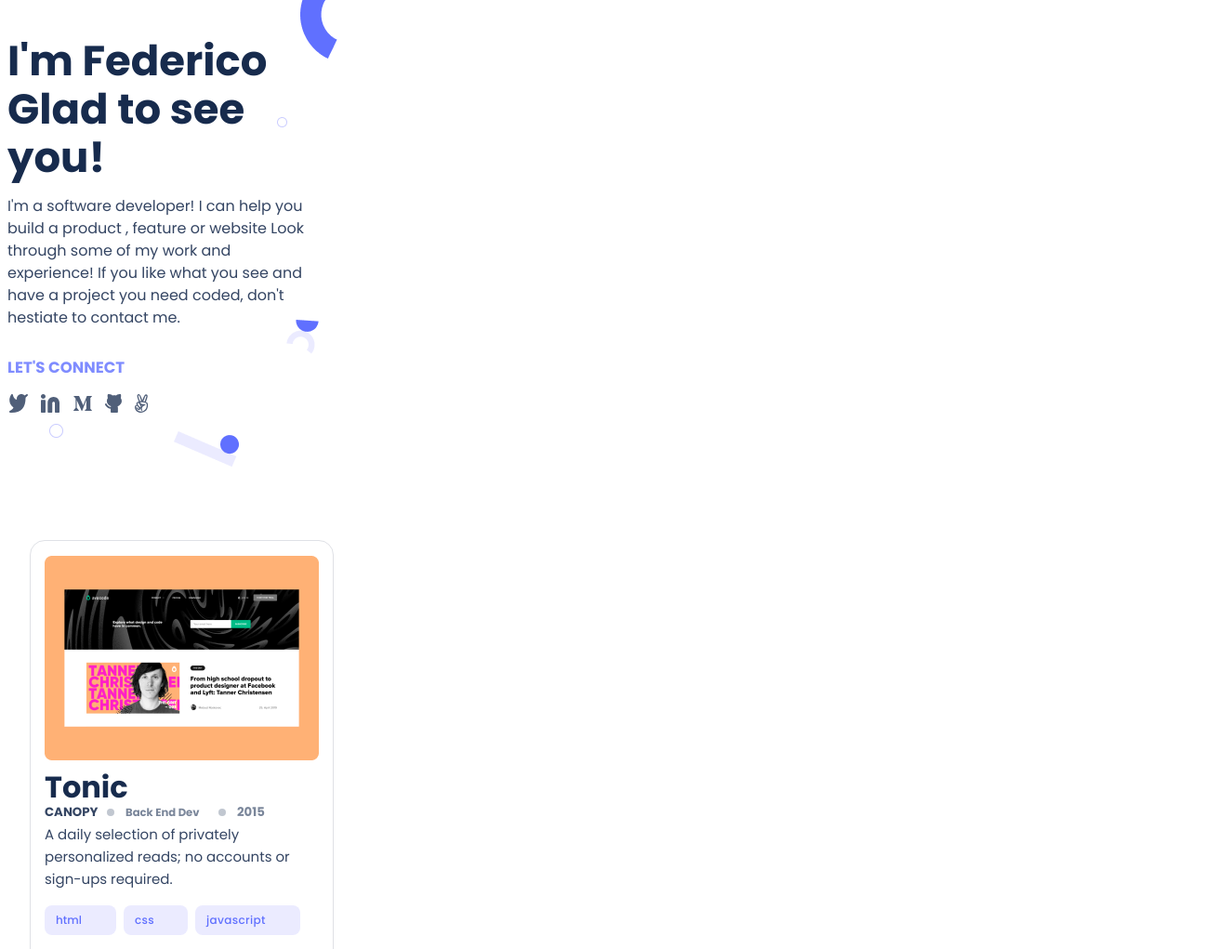
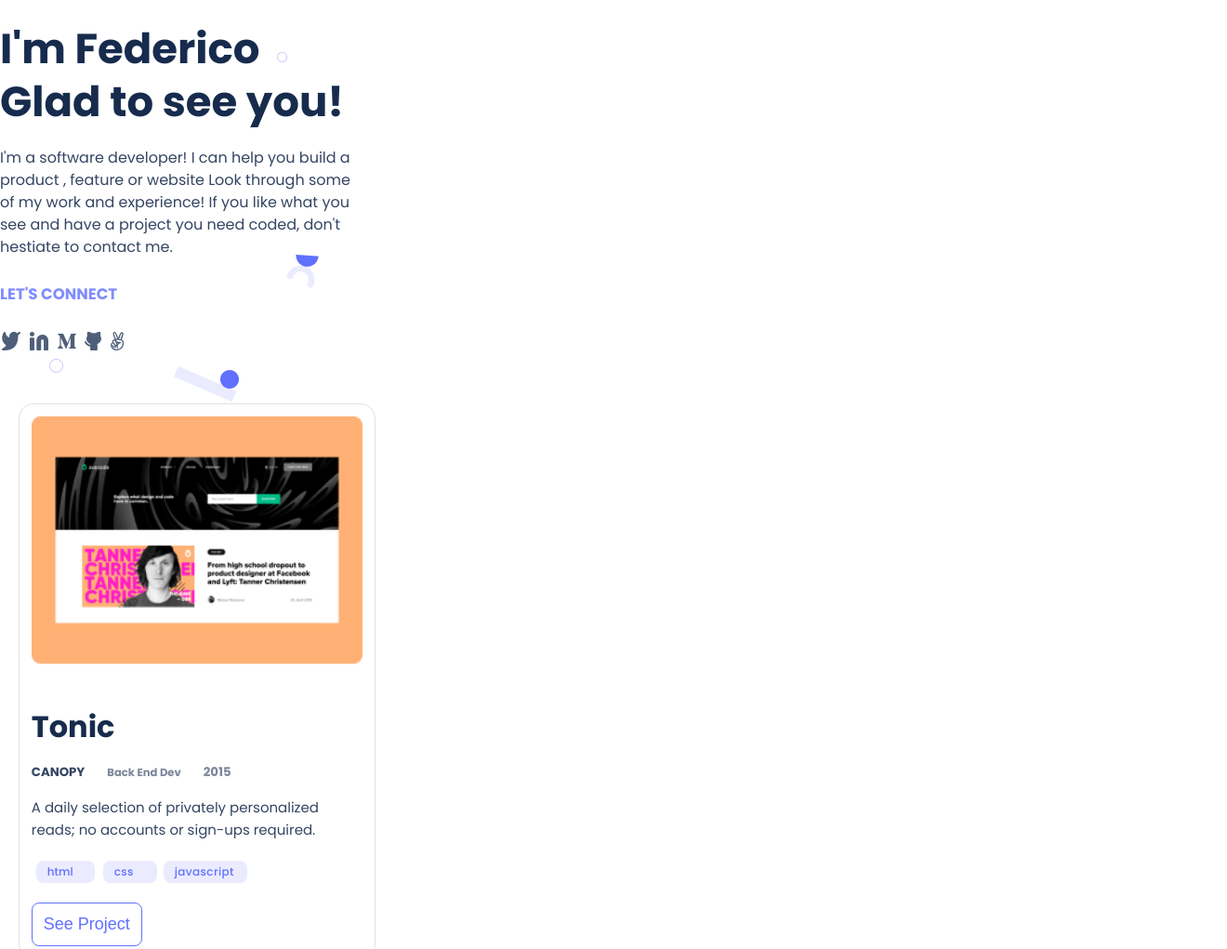
Before and after one commit to eserengo/Portfolio-setup, a website: page index.html in a window 1280 px wide. Shown: the part 155-1176 px from the top of the page at 93% size, 1320 px wide, since content can reach past the window. Drawn offline with Linux system fonts and the light colour scheme.

Commit message:
Added RWD stage1

```diff
--- a/index.html
+++ b/index.html
@@ -11,7 +11,7 @@
   <title>Portfolio: Setup and Mobile First</title>
 </head>
 <body>
-  <header>
+  <header class="header">
     <nav class="toolbar">
       <div class="my-logo">
         <a href="#">My Logo</a>
@@ -24,7 +24,8 @@
   <main class="container">
     <section>
       <div class="headline-primary-text">
-        <h1>I'm Federico Glad to see you!</h1>
+        <h1>I'm Federico</h1>
+        <h1>Glad to see you!</h1>
       </div>
       <div class="headline-bodytext">
         <p>I'm a software developer! I can help you build a product , feature or
@@ -186,7 +187,7 @@
       <section>
         <div class="skill-list">
           <div id="ul-languages">
-            <h5>Languages</h5><span class="chevron"><img src="./images/Icon-Chevron-Down-Larger.png" alt="Drop-down chevron"></span>
+            <h5>Languages</h5>
             <ul id="lang-list">
               <li id="javascript">
                 <div class="img"><img src="./images/javascript.png" alt="Javascript"></div>
@@ -203,12 +204,12 @@
             </ul>
           </div>
           <div id="ul-frameworks">
-            <h5>Frameworks</h5><span class="chevron"><img src="./images/Disabled.png" alt="Drop-down chevron"></span>
+            <h5>Frameworks</h5>
             <ul>
             </ul>
           </div>
           <div id="ul-skills">
-            <h5>Skills</h5><span class="chevron"><img src="./images/Disabled.png" alt="Drop-down chevron"></span>
+            <h5>Skills</h5>
             <ul>
             </ul>
           </div>
@@ -216,7 +217,7 @@
       </section>
     </section>
   </main>
-  <footer class="contact">
+  <footer class="footer">
     <div id="contact-primary-text">
     <h2>Contact me</h2>
     </div>
--- a/style.css
+++ b/style.css
@@ -1,9 +1,26 @@
 body {
   font-family: 'Poppins', sans-serif;
-  background-color: #ffff;
+  background-color: white;
   background-image: url(./images/header-shapes-mobile.png);
   background-repeat: no-repeat;
-  background-position-y: 70px;
+  background-size: auto;
+  width: 100%;
+  height: 100vh;
+  margin: auto;
+  padding: 0;
+  box-sizing: border-box;
+  display: flex;
+  flex-flow: row wrap;
+  justify-content: flex-start;
+  align-items: flex-start;
+}
+
+img {
+  width: 100%;
+}
+
+.header {
+  order: 1;
 }
 
 .toolbar {
@@ -11,6 +28,7 @@ body {
   flex-direction: column;
   justify-content: center;
   align-content: center;
+  width: 100%;
 }
 
 .my-logo a {
@@ -19,7 +37,7 @@ body {
   height: 20px;
   font-family: 'Poppins', sans-serif;
   top: 50px;
-  left: 0;
+  left: 100;
   color: #6070ff;
   font-style: normal;
   font-weight: 1000;
@@ -27,55 +45,43 @@ body {
   font-size: 18px;
   line-height: 20px;
   text-align: center;
-  flex: 0 1 auto;
 }
 
 .union {
   position: absolute;
-  top: 45px;
+  top: 50px;
   left: 320px;
-  flex: 0 1 auto;
 }
 
 .container {
-  max-width: 375px;
   display: flex;
-  flex-flow: row wrap;
-  justify-content: flex-start;
-  margin-top: 150px;
+  flex-flow: column wrap;
+  justify-content: space-around;
+  width: 100%;
+  order: 2;
 }
 
 .headline-primary-text {
-  width: 300px;
-  height: 150px;
-  top: 200px;
-  left: 24px;
   color: #172b4d;
   font-style: normal;
   font-family: 'Poppins', sans-serif;
   font-weight: 700;
   font-size: 30px;
-  line-height: 52px;
+  line-height: 20px;
+  margin-top: 15%;
 }
 
 .headline-bodytext {
-  width: 327px;
-  height: 146px;
+  width: 30%;
   font-style: normal;
   font-weight: 400;
   font-family: 'Poppins', sans-serif;
   font-size: 16px;
-  margin-top: 20px;
   line-height: 24px;
-  top: 370px;
-  left: 24px;
   color: #344563;
-  flex: none;
 }
 
 .social-media-text {
-  width: 150px;
-  height: 24px;
   font-style: normal;
   font-weight: 500;
   font-size: 20px;
@@ -83,8 +89,6 @@ body {
   font-family: 'Poppins', sans-serif;
   size: 16px;
   line-height: 24px;
-  top: 530px;
-  left: 24px;
 }
 
 .social-media-icons {
@@ -93,7 +97,7 @@ body {
   justify-content: space-between;
   margin-left: -38px;
   display: flex;
-  width: 150px;
+  width: 10%;
 }
 
 #works-heading {
@@ -104,27 +108,24 @@ body {
   display: grid;
   grid-template-rows: auto;
   row-gap: 10px;
-  padding: 114px 24px;
+  padding: 40px 20px;
+  width: 100%;
 }
 
 .work {
   display: flex;
   flex-direction: column;
   align-items: center;
-  padding: 16px;
-  gap: 12px;
+  gap: 20px;
   box-sizing: border-box;
-  width: 327px;
-  height: 552px;
+  width: 30%;
   background: #fff;
   border: 1px solid #dfe1e6;
   border-radius: 16px;
+  padding: 1%;
 }
 
 .work h2 {
-  width: 295px;
-  height: 36px;
-  margin-top: -5px;
   font-family: 'Poppins', sans-serif;
   font-style: normal;
   font-weight: 700;
@@ -134,12 +135,10 @@ body {
 }
 
 .workframe ul {
-  width: 236px;
-  height: 32px;
   display: flex;
   flex-direction: row;
   align-items: center;
-  padding: 0;
+  padding: 0px;
   gap: 12px;
   margin-top: -30px;
   list-style-type: none;
@@ -149,15 +148,12 @@ body {
   display: flex;
   flex-direction: row;
   align-items: center;
-  padding: 0;
-  gap: 8px;
-  width: 203px;
-  height: 24px;
+  gap: 20px;
+  padding: 5px;
   list-style-type: none;
 }
 
 .worktext1 {
-  width: 55px;
   font-family: 'Poppins', sans-serif;
   font-style: normal;
   font-weight: 600;
@@ -167,14 +163,11 @@ body {
 }
 
 .workcounter {
-  width: 8px;
-  height: 8px;
   background: #c1c7d0;
   border-radius: 50%;
 }
 
 .workrole {
-  width: 88px;
   font-family: 'Poppins', sans-serif;
   font-style: normal;
   font-weight: 600;
@@ -184,7 +177,6 @@ body {
 }
 
 .worktext {
-  width: 29px;
   font-family: 'Poppins', sans-serif;
   font-style: normal;
   font-weight: 600;
@@ -194,8 +186,6 @@ body {
 }
 
 .work-primary-text {
-  width: 295px;
-  height: 76px;
   font-family: 'Poppins', sans-serif;
   font-style: normal;
   font-weight: 400;
@@ -210,8 +200,8 @@ body {
   flex-direction: row;
   align-items: center;
   padding: 4px 12px;
-  width: 53px;
-  height: 24px;
+  width: 75%;
+  height: 75%;
   background: #ebebff;
   border-radius: 8px;
 }
@@ -222,8 +212,8 @@ body {
   font-weight: 500;
   font-size: 12px;
   line-height: 16px;
-  width: 21px;
-  height: 16px;
+  width: 75%;
+  height: 75%;
   color: #6070ff;
 }
 
@@ -232,8 +222,8 @@ body {
   flex-direction: row;
   align-items: center;
   padding: 4px 12px;
-  width: 45px;
-  height: 24px;
+  width: 75%;
+  height: 75%;
   background: #ebebff;
   border-radius: 8px;
 }
@@ -246,8 +236,8 @@ body {
   line-height: 16px;
   letter-spacing: 0.03em;
   color: #6070ff;
-  width: 21px;
-  height: 16px;
+  width: 75%;
+  height: 75%;
 }
 
 .worktag3 {
@@ -255,8 +245,8 @@ body {
   flex-direction: row;
   align-items: center;
   padding: 4px 12px;
-  width: 89px;
-  height: 24px;
+  width: 75%;
+  height: 75%;
   background: #ebebff;
   border-radius: 8px;
 }
@@ -269,11 +259,8 @@ body {
   line-height: 16px;
   letter-spacing: 0.03em;
   color: #6070ff;
-}
-
-.work-actions {
-  width: 295px;
-  height: 72px;
+  width: 75%;
+  height: 75%;
 }
 
 .button {
@@ -283,13 +270,10 @@ body {
   justify-content: flex-start;
   padding: 12px;
   gap: 10px;
-  width: 140px;
-  height: 48px;
   border: 1px solid #6070ff;
   border-radius: 8px;
   background-color: white;
   transition-duration: 0.6s;
-  margin-top: 30px;
   color: #6070ff;
   font-size: large;
 }
@@ -560,7 +544,7 @@ body {
   color: #000;
 }
 
-.contact {
+.footer {
   background-image: url(./images/contact-form-shapes-mobile.png), url(./images/Contact-me.png);
   background-repeat: no-repeat;
   background-position: right;
@@ -571,6 +555,8 @@ body {
   flex-direction: column;
   align-items: center;
   flex-wrap: wrap;
+  order: 3;
+  margin-left: 1%;
 }
 
 #contact-primary-text {
```
